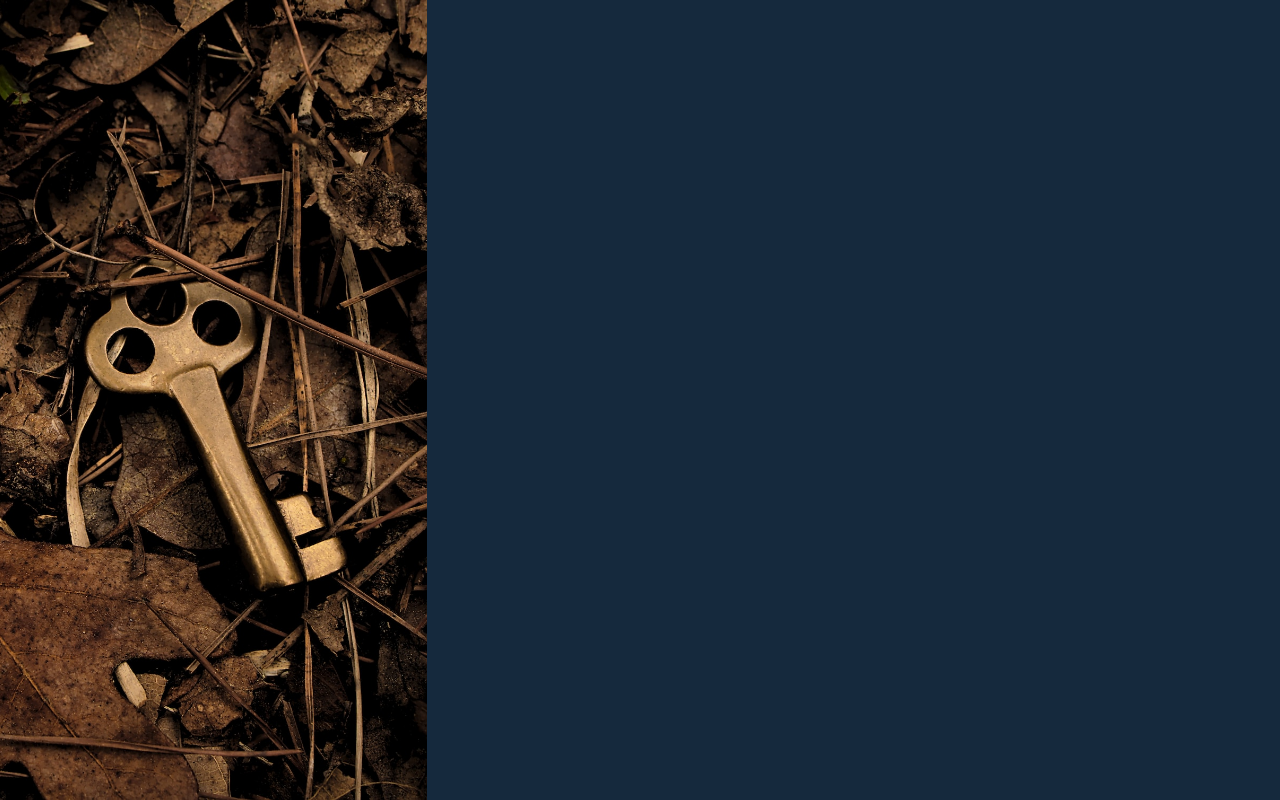
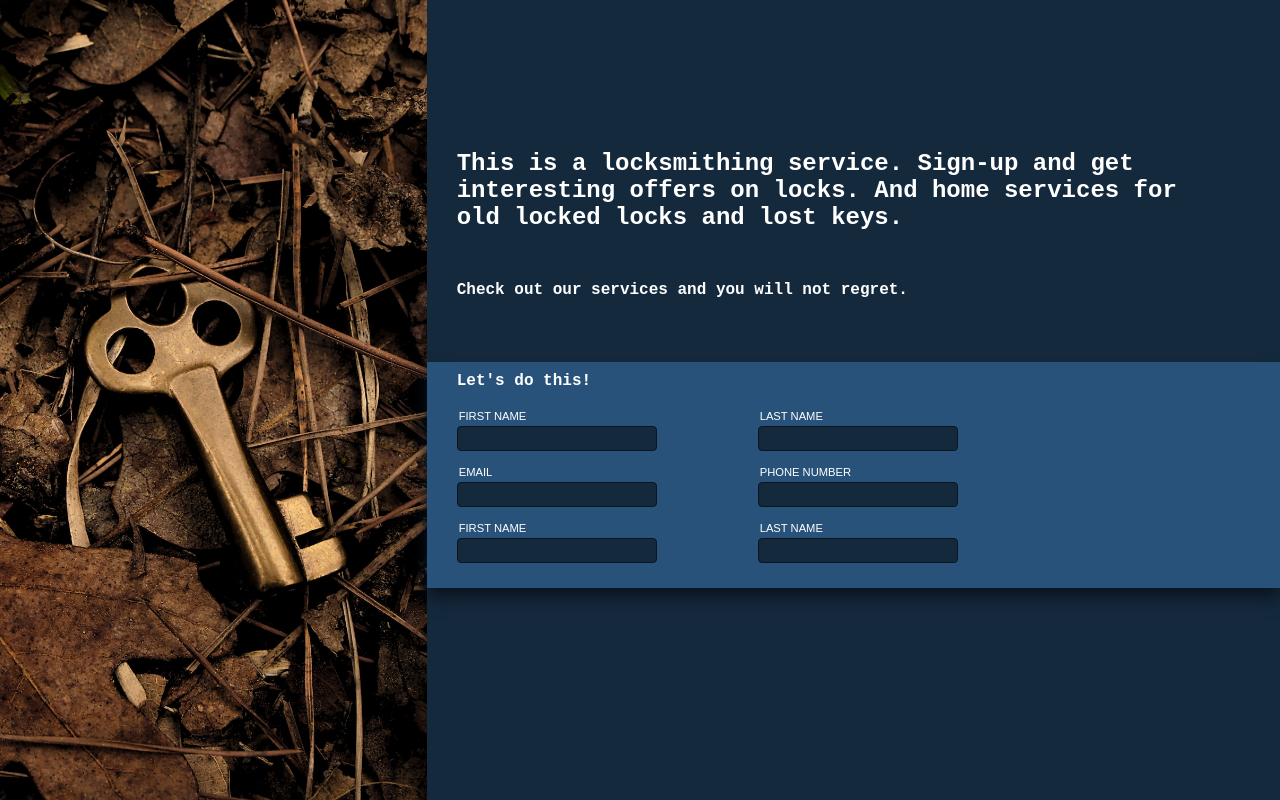
Before and after one commit to notstupid1/odin-form, a plain HTML site: page index.html in a window 1280 px wide. Drawn offline with Linux system fonts and the light colour scheme.

Commit message:
Styled form section and header section

```diff
--- a/index.html
+++ b/index.html
@@ -11,7 +11,45 @@
 
     </div>
     <div class="main-panel">
+        <section class="header-section">
+            <p>This is a locksmithing service. Sign-up and get interesting
+               offers on locks. And home services for old locked locks and lost keys.</p>
+            <p>Check out our services and you will not regret.</p>
+        </section>
+        <section class="form-section">
+            <p> Let's do this!</p>
+            <form action="" method="get">
+                <div>
+                    <div class="first-name">
+                        <label for="first-name">FIRST NAME</label>
+                        <input type="text" id="first-name" name="first-name" required>
+                    </div>
+                    <div class="last-name">
+                        <label for="last-name">LAST NAME</label>
+                        <input type="text" id="last-name" name="first-name" required>
+                    </div>
+                    <div class="email">
+                        <label for="email">EMAIL</label>
+                        <input type="email" id="email" name="email" required>
+                    </div>
+                    <div class="phone">
+                        <label for="phone">PHONE NUMBER</label>
+                        <input type="tel" id="phone" name="phone" required>
+                    </div>
+                    <div class="pass error">
+                        <label for="pass">FIRST NAME</label>
+                        <input type="password" id="pass" name="pass" required>
+                    </div>
+                    <div class="confirm-pass error">
+                        <label for="confirm-pass">LAST NAME</label>
+                        <input type="password" id="confirm-pass" name="confirm-pass" required>
+                    </div>
+                </div>
+            </form>
+        </section>
+        <section class="submit-section">
 
+        </section>
     </div>
 </body>
 </html>
--- a/style.css
+++ b/style.css
@@ -1,3 +1,7 @@
+:root {
+    --left-padding: 30px;
+    --right-padding: 60px;
+}
 * {
     box-sizing: border-box;
     margin: 0;
@@ -18,4 +22,77 @@ body {
     height: 100vh;
     background-color: hsl(209, 49%, 16%);
     flex: 2;
+    display: flex;
+    flex-direction: column;
 }
+.header-section {
+    padding-top: 150px;
+    padding-left: var(--left-padding);
+    padding-right: var(--right-padding);
+    flex: 1;
+}
+p {
+    font-family: 'Courier New', Courier, monospace, sans-serif;
+    color: white;
+    font-weight: bold;
+}
+.header-section > p {
+    font-size: 1.5rem;
+    margin-bottom: 50px;
+}
+.header-section > :last-child {
+    font-size: 1rem;
+}
+.form-section {
+    padding-top: 10px;
+    padding-left: var(--left-padding);
+    box-shadow: 0px 10px 15px hsl(207, 52%, 8%);
+    background-color: hsl(210, 50%, 32%);
+    flex: 1;
+}
+.form-section > p {
+    font-size: 1rem;
+}
+form > div {
+    margin-top: 20px;
+    margin-bottom: 25px;
+    width: 40vw;
+    display: flex;
+    flex-wrap: wrap;
+    justify-content: space-evenly;
+    row-gap: 15px;
+    column-gap: 90px;
+}
+.first-name, .last-name,
+.email, .phone,
+.pass, .confirm-pass
+{
+    display: flex;
+    flex-direction: column;
+    flex: 1;
+    gap: 4px;
+}
+label {
+    padding-left: 2px;
+    color: white;
+    font-size: 0.70rem;
+    font-family: Arial, Helvetica, sans-serif;
+}
+input {
+    background-color: hsl(209, 49%, 16%);
+    color: white;
+    width: 200px;
+    height: 25px;
+    font-size: 1rem;
+    padding: 10px;
+    border: 1px solid hsl(207, 52%, 8%);
+    border-radius: 4px;
+}
+input:focus {
+    outline: 2px solid hsl(0, 62%, 77%);
+    box-shadow: 0px 10px 10px hsl(211, 51%, 18%);
+}
+.submit-section {
+    padding-left: var(--left-padding);
+    flex: 1;
+}
```
